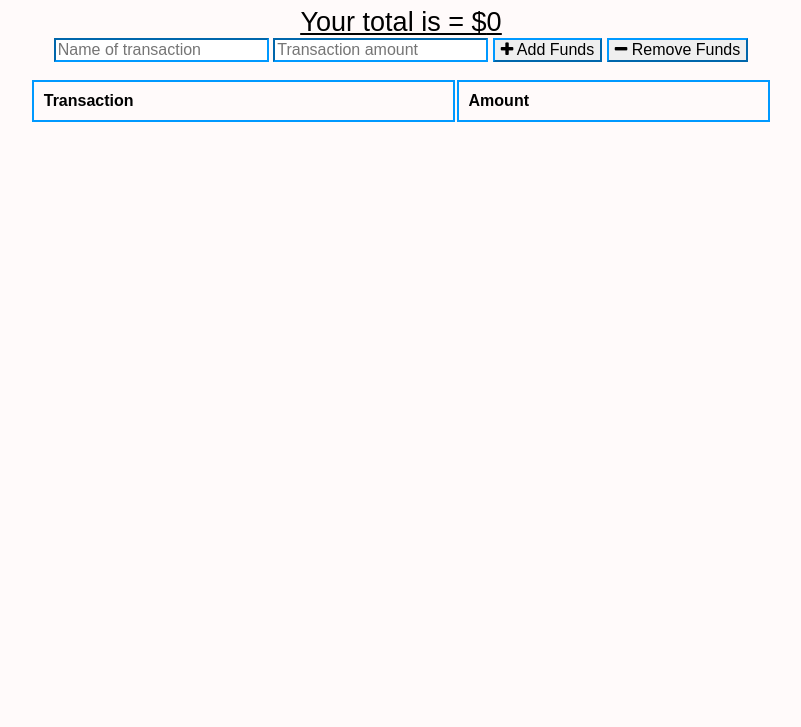
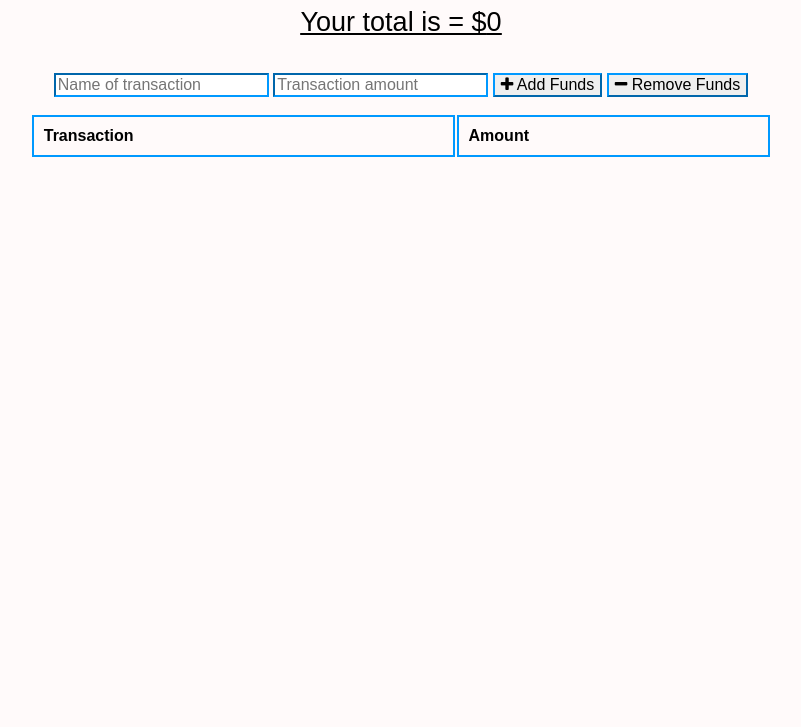
Before and after one commit to shivani261979/Offline_budgetTracker, a website: page public/index.html in a window 1280 px wide. Shown: the part 73-800 px from the top of the page, without its empty margins (239-1040 px from the left). Drawn offline with nearby package versions, Linux system fonts and the light colour scheme; no server answers.

Commit message:
fixed a bug

```diff
--- a/public/index.html
+++ b/public/index.html
@@ -35,7 +35,7 @@
     </div>
 
     <!-- <div class="form"> -->
-      <div style="float:left class=form">
+      <div style="float:left" class="form">
       <form>
       <input type="text" id="t-name" placeholder="Name of transaction" />
       <input type="number" min="0" id="t-amount" placeholder="Transaction amount" />
```
